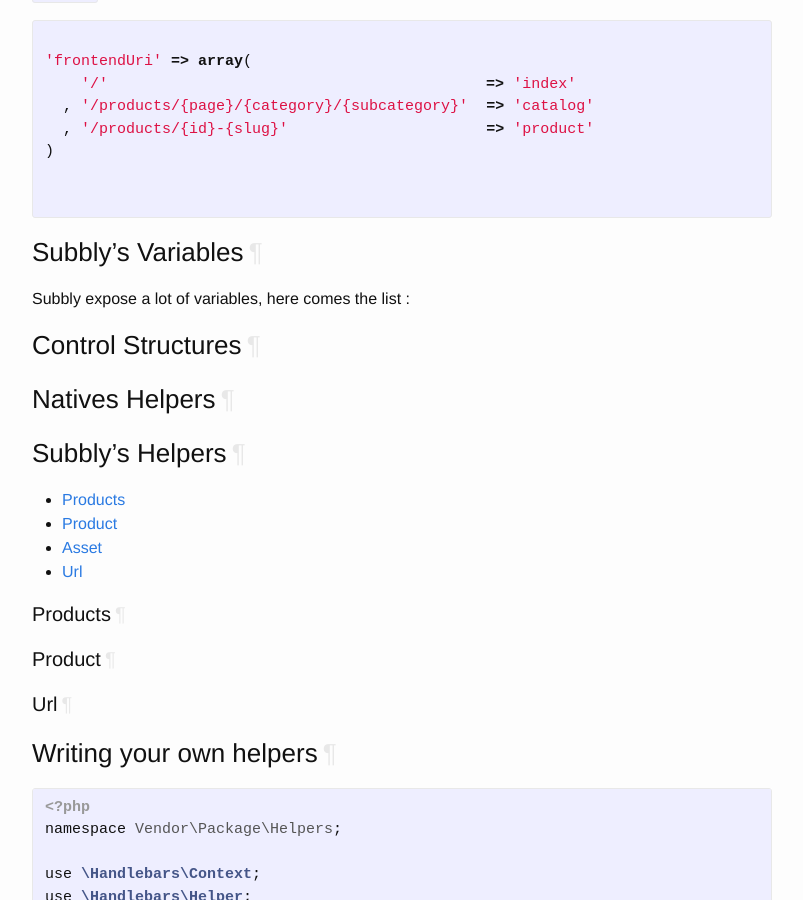
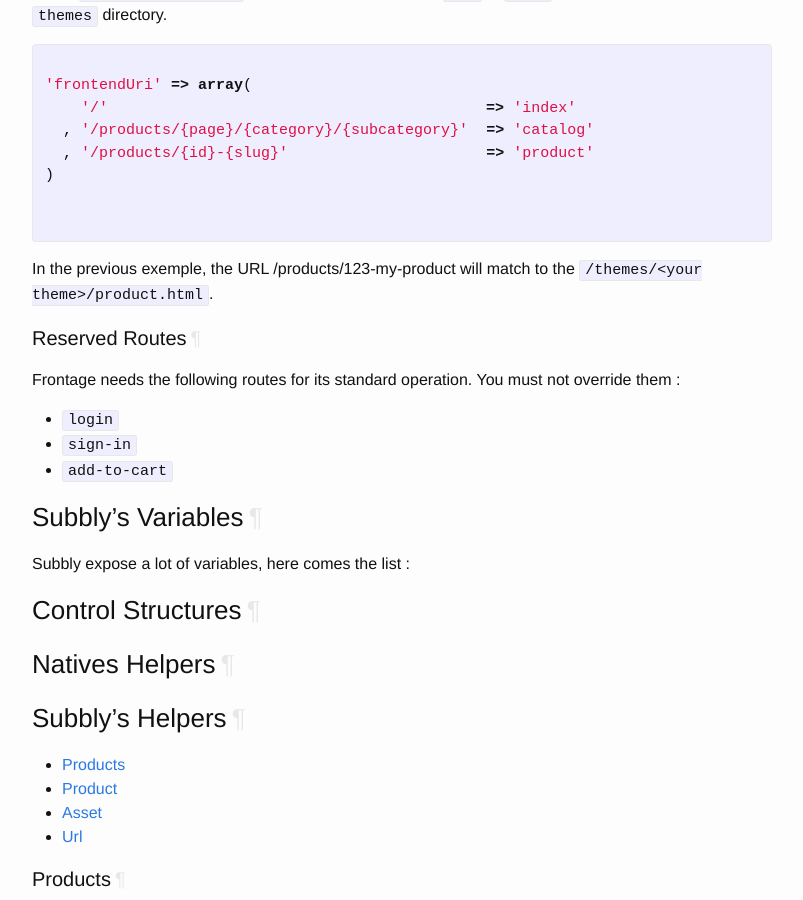
Before and after one commit to subbly/documentation, a Jekyll site: the page built from frontage/index.md, in a window 1280 px wide and 900 px high, scrolled down 1121 px. Shown: the whole window, without its empty margins (238-1041 px from the left). Built offline with Jekyll 4.4.1, drawn with Linux system fonts in a browser that asks for light colours; nearby versions of some CDN libraries.

Commit message:
Frontage routes

```diff
--- a/frontage/index.md
+++ b/frontage/index.md
@@ -14,6 +14,7 @@
 
 * [Basic's](#basics)
 * [Routes](#routes)
+  * [Reserved Routes](#reserved-routes)
 * [Subbly's Variables](#subbly-variables)
 * [Expressions]({{ '/frontage/expressions' | prepend: site.baseurl }})
   * [Control Structures]({{ '/frontage/control-structures' | prepend: site.baseurl }})
@@ -53,6 +54,16 @@
 )
     {% endraw %}
     {% endhighlight %}
+
+In the previous exemple, the URL /products/123-my-product will match to the `/themes/<your theme>/product.html`.
+
+#### <a name="reserved-routes"></a>Reserved Routes
+
+Frontage needs the following routes for its standard operation. You must not override them :
+
+* `login`
+* `sign-in`
+* `add-to-cart`
 
 ### <a name="subbly-variables"></a>Subbly's Variables
 
```
